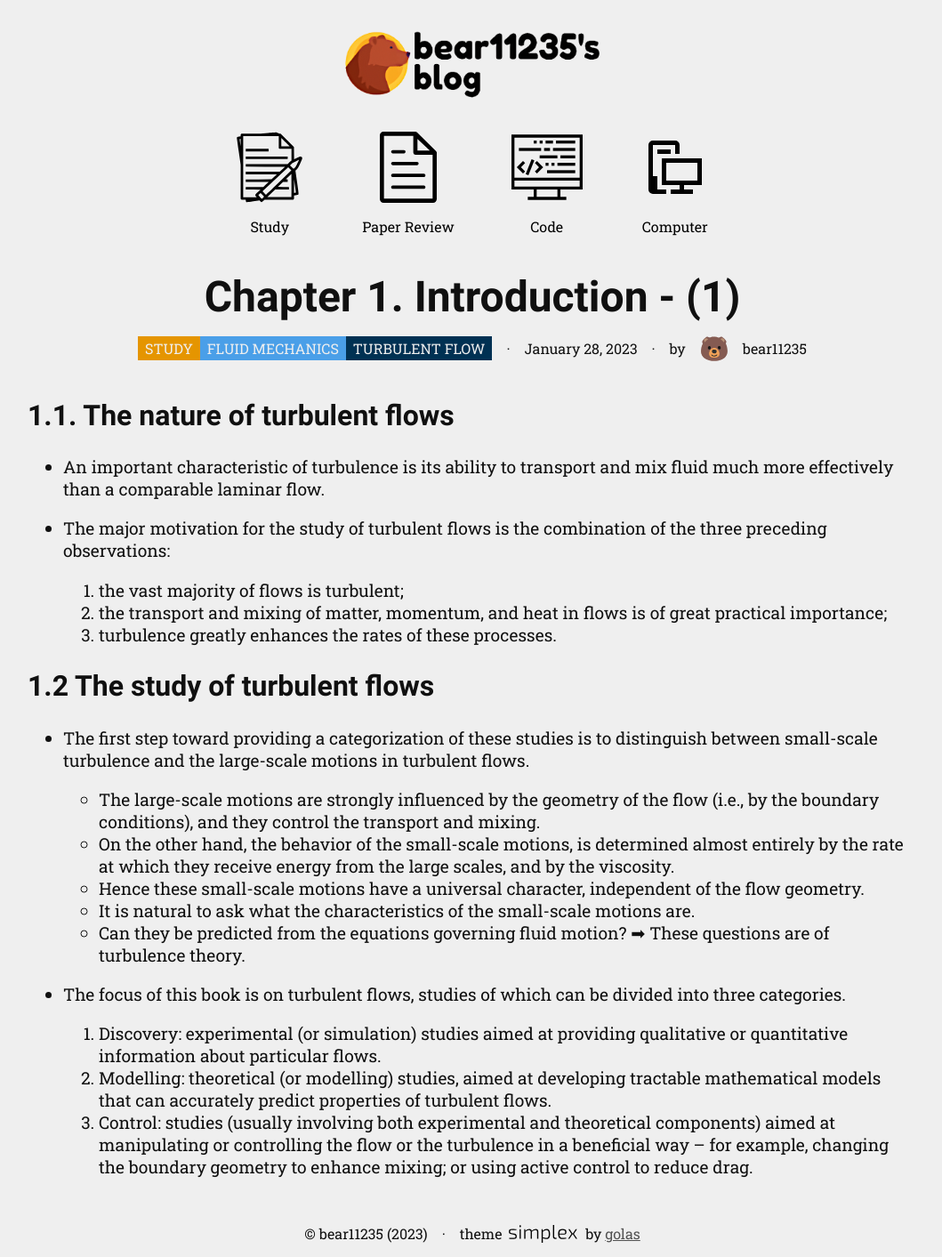
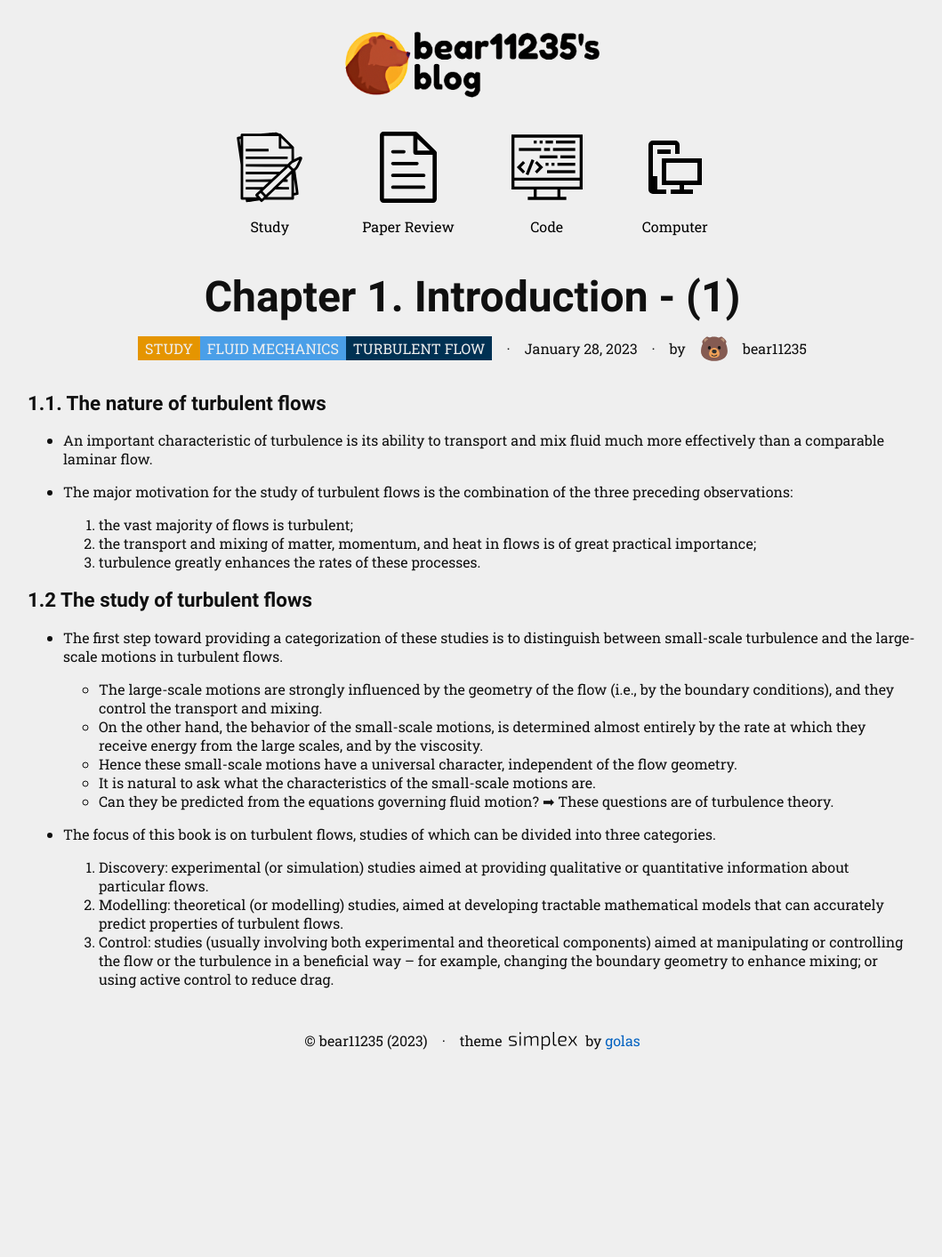
Before and after one commit to bear11235/bear11235.github.io, a Jekyll site: the page built from _posts/Study/Fluid_Mechanics/Turbulent_Flow/2023-01-28-Turbulence-chapter1-1.md, in a window 1280 px wide. Shown: the whole page at 89% size, without its empty margins (109-1168 px from the left). Built offline with Jekyll 4.4.1, drawn with Linux system fonts in a browser that asks for light colours; after the commit the page ends 1196 px from its top, so only the background shows below that.

Commit message:
modify color code for hyperlink

```diff
--- a/_sass/_global.scss
+++ b/_sass/_global.scss
@@ -49,6 +49,8 @@ a{
 
     &:link{
         color: var(--c-link);
+        text-decoration: none;
+        cursor: pointer;
     }
 
     &:visited{
@@ -56,11 +58,11 @@ a{
     }
 
     &:hover{
-        color: var(--c-linkHover);
+        text-decoration: underline;
     }
 
     &:active{
-        color: var(--c-linkActive);
+        text-decoration: none;
     }
 }
 
--- a/_sass/_post.scss
+++ b/_sass/_post.scss
@@ -91,22 +91,22 @@
 
         color: var(--c-postText);
         h1{
-            font-size: 2.2rem;
+            font-size: 1.8rem;
         }
         h2{
-            font-size: 2.0rem;
+            font-size: 1.4rem;
         }
         h3{
-            font-size: 1.8rem;
+            font-size: 1.3rem;
         }
         h4{
-            font-size: 1.6rem;
+            font-size: 1.2rem;
         }
         h5{
-            font-size: 1.4rem;
+            font-size: 1.2rem;
         }
         p,ol,ul,dl{
-            font-size: 1.2rem;
+            font-size: 1rem;
         }
         img{
             max-width: 100%;
--- a/_sass/_variables.scss
+++ b/_sass/_variables.scss
@@ -34,6 +34,10 @@
     --c-Black: #000000;
     --c-White: #ffffff;
 
+    --c-link: #0563C1;
+    --c-linkVisited: #c27ea0;
+    --c-linkHover: #2040a0;
+    --c-linkActive: #ff9a67;
 
 }
 
@@ -68,11 +72,6 @@
     --c-pageText: var(--c-themePrimaryDark);
 
     --c-feed-title: var(--c-themePrimaryDark);
-
-    --c-link: var(--c-themeTerniaryDark);
-    --c-linkVisited: var(--c-themeQuaternaryDark);
-    --c-linkHover: var(--c-themePrimaryDark);
-    --c-linkActive: var(--c-themePrimaryDark);
 
     --c-footerText: var(--c-themePrimaryDark);
     --c-footerImageFilter: none;
```
